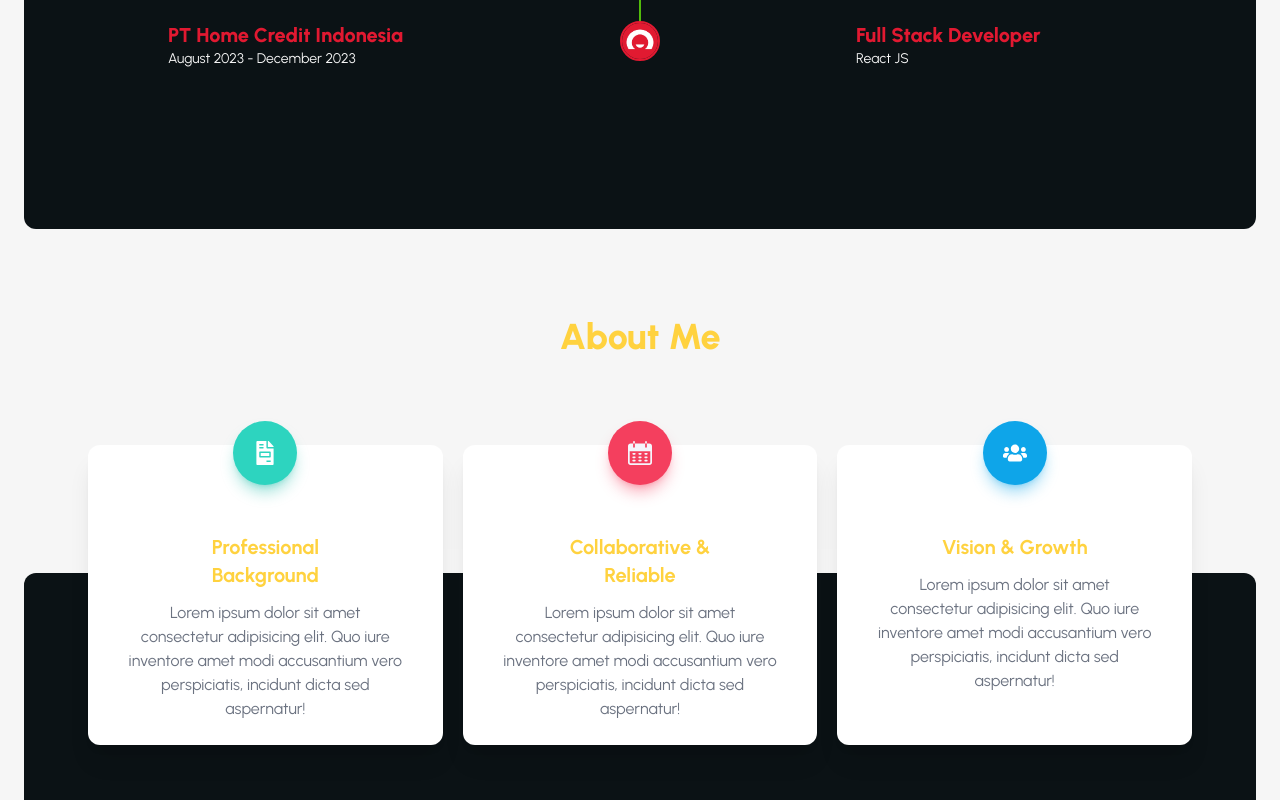
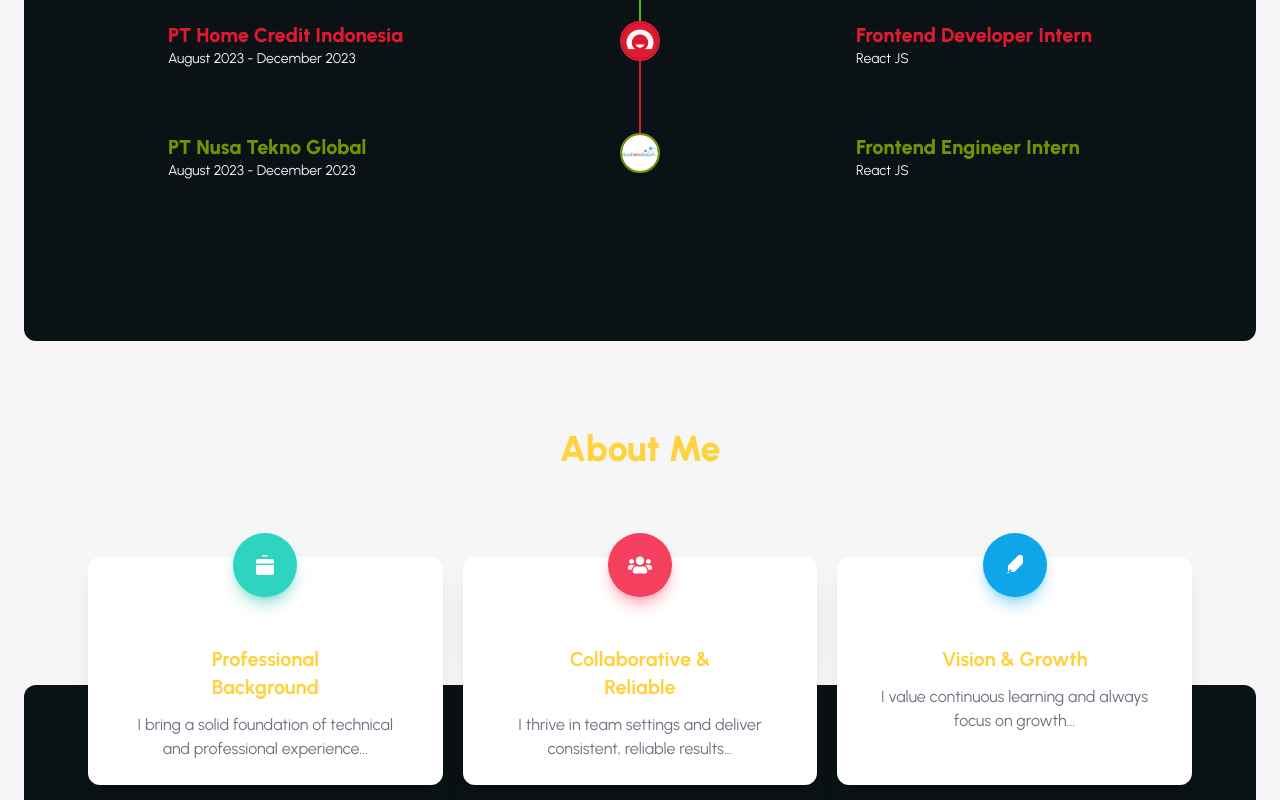
Before and after one commit to azkamiftah12/azka-porto, a Next.js app: page / in a window 1280 px wide. Shown: the part 2640-3440 px from the top of the page. Built offline with nearby package versions, Linux system fonts and the light colour scheme.

Commit message:
adjustment on contact and experience

```diff
--- a/src/components/home/contact.tsx
+++ b/src/components/home/contact.tsx
@@ -1,86 +1,62 @@
+const icons: Record<string, JSX.Element> = {
+  "Professional Background": (
+    // Briefcase icon
+    <svg xmlns="http://www.w3.org/2000/svg" viewBox="0 0 24 24" fill="currentColor" className="h-6 w-6 text-white">
+      <path d="M10.5 2a1.5 1.5 0 00-1.5 1.5V6H5.25A2.25 2.25 0 003 8.25v2.25h18V8.25A2.25 2.25 0 0018.75 6H15V3.5A1.5 1.5 0 0013.5 2h-3zM15 6h-6V3.5h6V6z" />
+      <path d="M21 12H3v7.75A2.25 2.25 0 005.25 22h13.5A2.25 2.25 0 0021 19.75V12z" />
+    </svg>
+  ),
+  "Collaborative & Reliable": (
+    // Users / Team icon
+    <svg viewBox="0 0 55 44" fill="none" xmlns="http://www.w3.org/2000/svg" className="h-6 w-6 text-white">
+      <path
+        d="M8.25 19.25C11.2836 19.25 13.75 16.7836 13.75 13.75C13.75 10.7164 11.2836 8.25 8.25 8.25C5.21641 8.25 2.75 10.7164 2.75 13.75C2.75 16.7836 5.21641 19.25 8.25 19.25ZM46.75 19.25C49.7836 19.25 52.25 16.7836 52.25 13.75C52.25 10.7164 49.7836 8.25 46.75 8.25C43.7164 8.25 41.25 10.7164 41.25 13.75C41.25 16.7836 43.7164 19.25 46.75 19.25ZM49.5 22H44C42.4875 22 41.1211 22.6102 40.1242 23.5984C43.5875 25.4977 46.0453 28.9266 46.5781 33H52.25C53.7711 33 55 31.7711 55 30.25V27.5C55 24.4664 52.5336 22 49.5 22ZM27.5 22C32.8195 22 37.125 17.6945 37.125 12.375C37.125 7.05547 32.8195 2.75 27.5 2.75C22.1805 2.75 17.875 7.05547 17.875 12.375C17.875 17.6945 22.1805 22 27.5 22ZM34.1 24.75H33.3867C31.5992 25.6094 29.6141 26.125 27.5 26.125C25.3859 26.125 23.4094 25.6094 21.6133 24.75H20.9C15.4344 24.75 11 29.1844 11 34.65V37.125C11 39.4023 12.8477 41.25 15.125 41.25H39.875C42.1523 41.25 44 39.4023 44 37.125V34.65C44 29.1844 39.5656 24.75 34.1 24.75ZM14.8758 23.5984C13.8789 22.6102 12.5125 22 11 22H5.5C2.46641 22 0 24.4664 0 27.5V30.25C0 31.7711 1.22891 33 2.75 33H8.41328C8.95469 28.9266 11.4125 25.4977 14.8758 23.5984Z"
+        fill="white"
+      />
+    </svg>
+  ),
+  "Vision & Growth": (
+    // Rocket / Growth icon
+    <svg xmlns="http://www.w3.org/2000/svg" viewBox="0 0 24 24" fill="currentColor" className="h-6 w-6 text-white">
+      <path d="M5.05 20.05a7.002 7.002 0 011.9-1.05L9 18l-2-2-1.05 2.05a7.002 7.002 0 01-1.9 1.9l1.95 1.1zm6.45-12.9l1.4-1.4a2.5 2.5 0 013.54 3.54l-1.4 1.4-3.54-3.54zM4.93 13.07l6-6 3.54 3.54-6 6H4.93v-3.54zM19 3a1 1 0 011 1v5.586a2 2 0 01-.586 1.414l-7.414 7.414A2 2 0 0111 19H6a1 1 0 01-1-1v-5c0-.265.105-.52.293-.707l9.414-9.414A2 2 0 0116.414 2H19z" />
+    </svg>
+  ),
+};
+
 const Contact = () => {
+  const cards = [
+    {
+      title: "Professional Background",
+      text: "I bring a solid foundation of technical and professional experience...",
+      color: "bg-teal-400 shadow-teal-500/40",
+    },
+    {
+      title: "Collaborative & Reliable",
+      text: "I thrive in team settings and deliver consistent, reliable results...",
+      color: "bg-rose-500 shadow-rose-500/40",
+    },
+    {
+      title: "Vision & Growth",
+      text: "I value continuous learning and always focus on growth...",
+      color: "bg-sky-500 shadow-sky-500/40",
+    },
+  ];
+
   return (
     <div id="contact" className="sticky top-0">
       <div className="bg-custom-white min-h-8 w-full p-16 text-custom-yellow pb-48">
         <div className="text-4xl font-extrabold text-center">About Me</div>
       </div>
-      {/* <div className="h-full w-full bg-gray-800 p-16"> */}
+
       <div className="h-72 bg-custom-obsidian p-16 m-6 rounded-xl">
         <div className="grid gap-14 md:grid-cols-3 md:gap-5">
-          <div className="rounded-xl bg-white p-6 text-center shadow-xl -translate-y-48">
-            <div className="mx-auto flex h-16 w-16 -translate-y-12 transform items-center justify-center rounded-full bg-teal-400 shadow-lg shadow-teal-500/40">
-              <svg viewBox="0 0 33 46" fill="none" xmlns="http://www.w3.org/2000/svg" className="h-6 w-6 text-white">
-                <path
-                  d="M24.75 23H8.25V28.75H24.75V23ZM32.3984 9.43359L23.9852 0.628906C23.5984 0.224609 23.0742 0 22.5242 0H22V11.5H33V10.952C33 10.3859 32.7852 9.83789 32.3984 9.43359ZM19.25 12.2188V0H2.0625C0.919531 0 0 0.961328 0 2.15625V43.8438C0 45.0387 0.919531 46 2.0625 46H30.9375C32.0805 46 33 45.0387 33 43.8438V14.375H21.3125C20.1781 14.375 19.25 13.4047 19.25 12.2188ZM5.5 6.46875C5.5 6.07164 5.80766 5.75 6.1875 5.75H13.0625C13.4423 5.75 13.75 6.07164 13.75 6.46875V7.90625C13.75 8.30336 13.4423 8.625 13.0625 8.625H6.1875C5.80766 8.625 5.5 8.30336 5.5 7.90625V6.46875ZM5.5 12.2188C5.5 11.8216 5.80766 11.5 6.1875 11.5H13.0625C13.4423 11.5 13.75 11.8216 13.75 12.2188V13.6562C13.75 14.0534 13.4423 14.375 13.0625 14.375H6.1875C5.80766 14.375 5.5 14.0534 5.5 13.6562V12.2188ZM27.5 39.5312C27.5 39.9284 27.1923 40.25 26.8125 40.25H19.9375C19.5577 40.25 19.25 39.9284 19.25 39.5312V38.0938C19.25 37.6966 19.5577 37.375 19.9375 37.375H26.8125C27.1923 37.375 27.5 37.6966 27.5 38.0938V39.5312ZM27.5 21.5625V30.1875C27.5 30.9817 26.8847 31.625 26.125 31.625H6.875C6.11531 31.625 5.5 30.9817 5.5 30.1875V21.5625C5.5 20.7683 6.11531 20.125 6.875 20.125H26.125C26.8847 20.125 27.5 20.7683 27.5 21.5625Z"
-                  fill="white"
-                ></path>
-              </svg>
+          {cards.map((card, idx) => (
+            <div key={idx} className="rounded-xl bg-white p-6 text-center shadow-xl -translate-y-48">
+              <div className={`mx-auto flex h-16 w-16 -translate-y-12 transform items-center justify-center rounded-full shadow-lg ${card.color}`}>{icons[card.title]}</div>
+              <h1 className="text-custom-yellow mb-3 text-xl font-bold md:px-14">{card.title}</h1>
+              <p className="px-4 text-gray-500">{card.text}</p>
             </div>
-            <h1 className="text-custom-yellow mb-3 text-xl font-bold md:px-14">Professional Background</h1>
-            <p className="px-4 text-gray-500">Lorem ipsum dolor sit amet consectetur adipisicing elit. Quo iure inventore amet modi accusantium vero perspiciatis, incidunt dicta sed aspernatur!</p>
-          </div>
-          <div data-aos-delay="150" className="rounded-xl bg-white p-6 text-center shadow-xl -translate-y-48">
-            <div className="mx-auto flex h-16 w-16 -translate-y-12 transform items-center justify-center rounded-full shadow-lg bg-rose-500 shadow-rose-500/40">
-              <svg viewBox=" 0 0 48 48" fill="none" xmlns="http://www.w3.org/2000/svg" className="h-6 w-6 text-white">
-                <path d="M12 0C11.0532 0 10.2857 0.767511 10.2857 1.71432V5.14285H13.7142V1.71432C13.7142 0.767511 12.9467 0 12 0Z" fill="#F5F5FC"></path>
-                <path d="M36 0C35.0532 0 34.2856 0.767511 34.2856 1.71432V5.14285H37.7142V1.71432C37.7143 0.767511 36.9468 0 36 0Z" fill="#F5F5FC"></path>
-                <path
-                  d="M42.8571 5.14282H37.7143V12C37.7143 12.9468 36.9468 13.7143 36 13.7143C35.0532 13.7143 34.2857 12.9468 34.2857 12V5.14282H13.7142V12C13.7142 12.9468 12.9467 13.7143 11.9999 13.7143C11.0531 13.7143 10.2856 12.9468 10.2856 12V5.14282H5.14285C2.30253 5.14282 0 7.44535 0 10.2857V42.8571C0 45.6974 2.30253 48 5.14285 48H42.8571C45.6975 48 48 45.6974 48 42.8571V10.2857C48 7.44535 45.6975 5.14282 42.8571 5.14282ZM44.5714 42.8571C44.5714 43.8039 43.8039 44.5714 42.857 44.5714H5.14285C4.19605 44.5714 3.42854 43.8039 3.42854 42.8571V20.5714H44.5714V42.8571Z"
-                  fill="#F5F5FC"
-                ></path>
-                <path
-                  d="M13.7142 23.9999H10.2857C9.33889 23.9999 8.57138 24.7674 8.57138 25.7142C8.57138 26.661 9.33889 27.4285 10.2857 27.4285H13.7142C14.661 27.4285 15.4285 26.661 15.4285 25.7142C15.4285 24.7674 14.661 23.9999 13.7142 23.9999Z"
-                  fill="#F5F5FC"
-                ></path>
-                <path
-                  d="M25.7143 23.9999H22.2857C21.3389 23.9999 20.5714 24.7674 20.5714 25.7142C20.5714 26.661 21.3389 27.4285 22.2857 27.4285H25.7143C26.6611 27.4285 27.4286 26.661 27.4286 25.7142C27.4286 24.7674 26.6611 23.9999 25.7143 23.9999Z"
-                  fill="#F5F5FC"
-                ></path>
-                <path
-                  d="M37.7143 23.9999H34.2857C33.3389 23.9999 32.5714 24.7674 32.5714 25.7142C32.5714 26.661 33.3389 27.4285 34.2857 27.4285H37.7143C38.6611 27.4285 39.4286 26.661 39.4286 25.7142C39.4286 24.7674 38.661 23.9999 37.7143 23.9999Z"
-                  fill="#F5F5FC"
-                ></path>
-                <path
-                  d="M13.7142 30.8571H10.2857C9.33889 30.8571 8.57138 31.6246 8.57138 32.5714C8.57138 33.5182 9.33889 34.2857 10.2857 34.2857H13.7142C14.661 34.2857 15.4285 33.5182 15.4285 32.5714C15.4285 31.6246 14.661 30.8571 13.7142 30.8571Z"
-                  fill="#F5F5FC"
-                ></path>
-                <path
-                  d="M25.7143 30.8571H22.2857C21.3389 30.8571 20.5714 31.6246 20.5714 32.5714C20.5714 33.5182 21.3389 34.2857 22.2857 34.2857H25.7143C26.6611 34.2857 27.4286 33.5182 27.4286 32.5714C27.4286 31.6246 26.6611 30.8571 25.7143 30.8571Z"
-                  fill="#F5F5FC"
-                ></path>
-                <path
-                  d="M37.7143 30.8571H34.2857C33.3389 30.8571 32.5714 31.6246 32.5714 32.5714C32.5714 33.5182 33.3389 34.2857 34.2857 34.2857H37.7143C38.6611 34.2857 39.4286 33.5182 39.4286 32.5714C39.4285 31.6246 38.661 30.8571 37.7143 30.8571Z"
-                  fill="#F5F5FC"
-                ></path>
-                <path
-                  d="M13.7142 37.7142H10.2857C9.33889 37.7142 8.57138 38.4817 8.57138 39.4286C8.57138 40.3754 9.33889 41.1428 10.2857 41.1428H13.7142C14.661 41.1428 15.4285 40.3753 15.4285 39.4284C15.4285 38.4816 14.661 37.7142 13.7142 37.7142Z"
-                  fill="#F5F5FC"
-                ></path>
-                <path
-                  d="M25.7143 37.7142H22.2857C21.3389 37.7142 20.5714 38.4817 20.5714 39.4285C20.5714 40.3754 21.3389 41.1429 22.2857 41.1429H25.7143C26.6611 41.1429 27.4286 40.3754 27.4286 39.4285C27.4286 38.4817 26.6611 37.7142 25.7143 37.7142Z"
-                  fill="#F5F5FC"
-                ></path>
-                <path
-                  d="M37.7143 37.7142H34.2857C33.3389 37.7142 32.5714 38.4817 32.5714 39.4285C32.5714 40.3754 33.3389 41.1429 34.2857 41.1429H37.7143C38.6611 41.1429 39.4286 40.3754 39.4286 39.4285C39.4286 38.4817 38.661 37.7142 37.7143 37.7142Z"
-                  fill="#F5F5FC"
-                ></path>
-              </svg>
-            </div>
-            <h1 className="text-custom-yellow mb-3 text-xl font-bold md:px-14 ">Collaborative & Reliable</h1>
-            <p className="px-4 text-gray-500">Lorem ipsum dolor sit amet consectetur adipisicing elit. Quo iure inventore amet modi accusantium vero perspiciatis, incidunt dicta sed aspernatur!</p>
-          </div>
-          <div data-aos-delay="300" className="rounded-xl bg-white p-6 text-center shadow-xl -translate-y-48">
-            <div className="mx-auto flex h-16 w-16 -translate-y-12 transform items-center justify-center rounded-full shadow-lg bg-sky-500 shadow-sky-500/40">
-              <svg viewBox="0 0 55 44" fill="none" xmlns="http://www.w3.org/2000/svg" className="h-6 w-6 text-white">
-                <path
-                  d="M8.25 19.25C11.2836 19.25 13.75 16.7836 13.75 13.75C13.75 10.7164 11.2836 8.25 8.25 8.25C5.21641 8.25 2.75 10.7164 2.75 13.75C2.75 16.7836 5.21641 19.25 8.25 19.25ZM46.75 19.25C49.7836 19.25 52.25 16.7836 52.25 13.75C52.25 10.7164 49.7836 8.25 46.75 8.25C43.7164 8.25 41.25 10.7164 41.25 13.75C41.25 16.7836 43.7164 19.25 46.75 19.25ZM49.5 22H44C42.4875 22 41.1211 22.6102 40.1242 23.5984C43.5875 25.4977 46.0453 28.9266 46.5781 33H52.25C53.7711 33 55 31.7711 55 30.25V27.5C55 24.4664 52.5336 22 49.5 22ZM27.5 22C32.8195 22 37.125 17.6945 37.125 12.375C37.125 7.05547 32.8195 2.75 27.5 2.75C22.1805 2.75 17.875 7.05547 17.875 12.375C17.875 17.6945 22.1805 22 27.5 22ZM34.1 24.75H33.3867C31.5992 25.6094 29.6141 26.125 27.5 26.125C25.3859 26.125 23.4094 25.6094 21.6133 24.75H20.9C15.4344 24.75 11 29.1844 11 34.65V37.125C11 39.4023 12.8477 41.25 15.125 41.25H39.875C42.1523 41.25 44 39.4023 44 37.125V34.65C44 29.1844 39.5656 24.75 34.1 24.75ZM14.8758 23.5984C13.8789 22.6102 12.5125 22 11 22H5.5C2.46641 22 0 24.4664 0 27.5V30.25C0 31.7711 1.22891 33 2.75 33H8.41328C8.95469 28.9266 11.4125 25.4977 14.8758 23.5984Z"
-                  fill="white"
-                ></path>
-              </svg>
-            </div>
-            <h1 className="text-custom-yellow mb-3 text-xl font-bold md:px-14">Vision & Growth</h1>
-            <p className="px-4 text-gray-500">Lorem ipsum dolor sit amet consectetur adipisicing elit. Quo iure inventore amet modi accusantium vero perspiciatis, incidunt dicta sed aspernatur!</p>
-          </div>
+          ))}
         </div>
       </div>
     </div>
--- a/src/data/experiences.json
+++ b/src/data/experiences.json
@@ -11,14 +11,25 @@
     "tags": ["ReactJS", "NextJS", "TailwindCSS"]
   },
   {
-    "id": 1,
+    "id": 2,
     "logo": "/logo/homecredit.png",
     "office": "PT Home Credit Indonesia",
-    "title": "Full Stack Developer",
+    "title": "Frontend Developer Intern",
     "desc": "React JS",
     "dateFrom": "August 2023",
     "dateTo": "December 2023",
     "brandColor": "#e11931",
     "tags": ["ReactJS", "NextJS", "TailwindCSS"]
+  },
+  {
+    "id": 3,
+    "logo": "/logo/ntg.jpeg",
+    "office": "PT Nusa Tekno Global",
+    "title": "Frontend Engineer Intern",
+    "desc": "React JS",
+    "dateFrom": "August 2023",
+    "dateTo": "December 2023",
+    "brandColor": "#6f9600 ",
+    "tags": ["ReactJS", "NextJS", "TailwindCSS"]
   }
 ]
```
Also changed, not shown: public/logo/ntg.jpeg (added).
